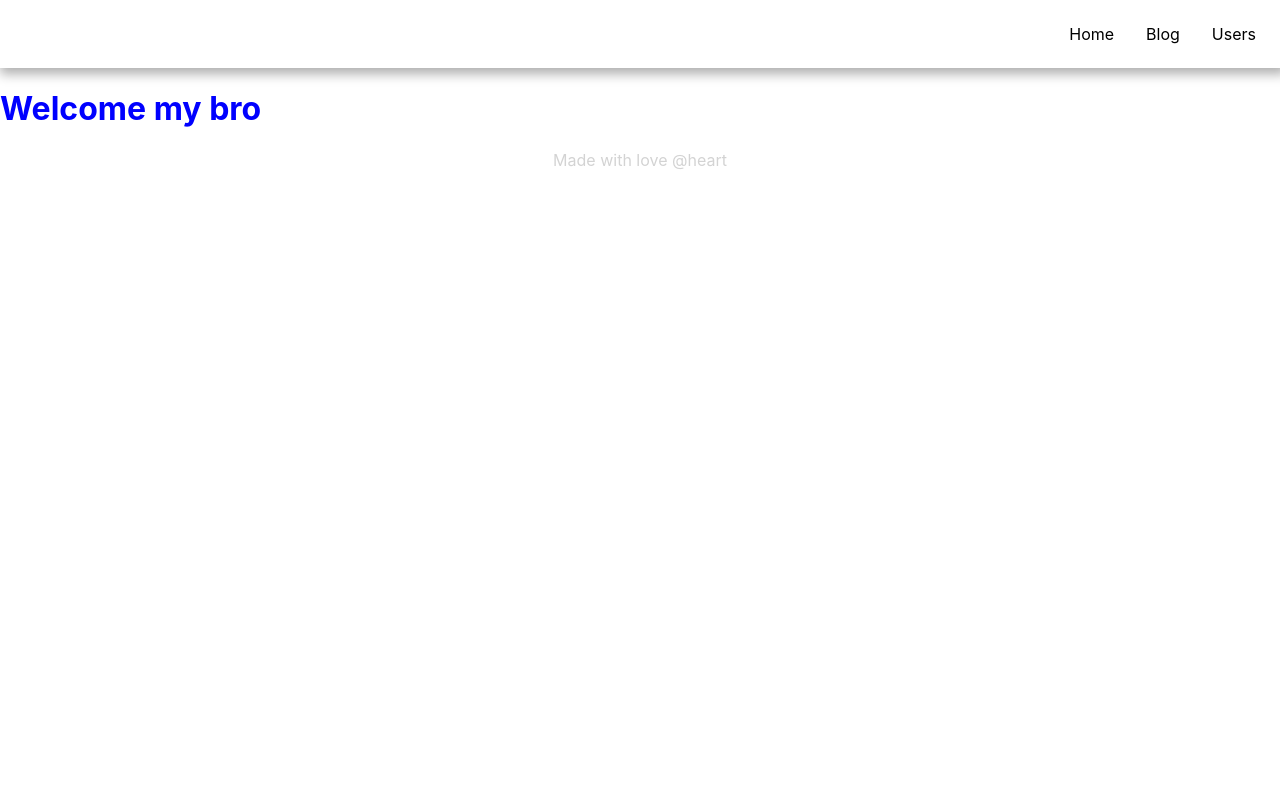
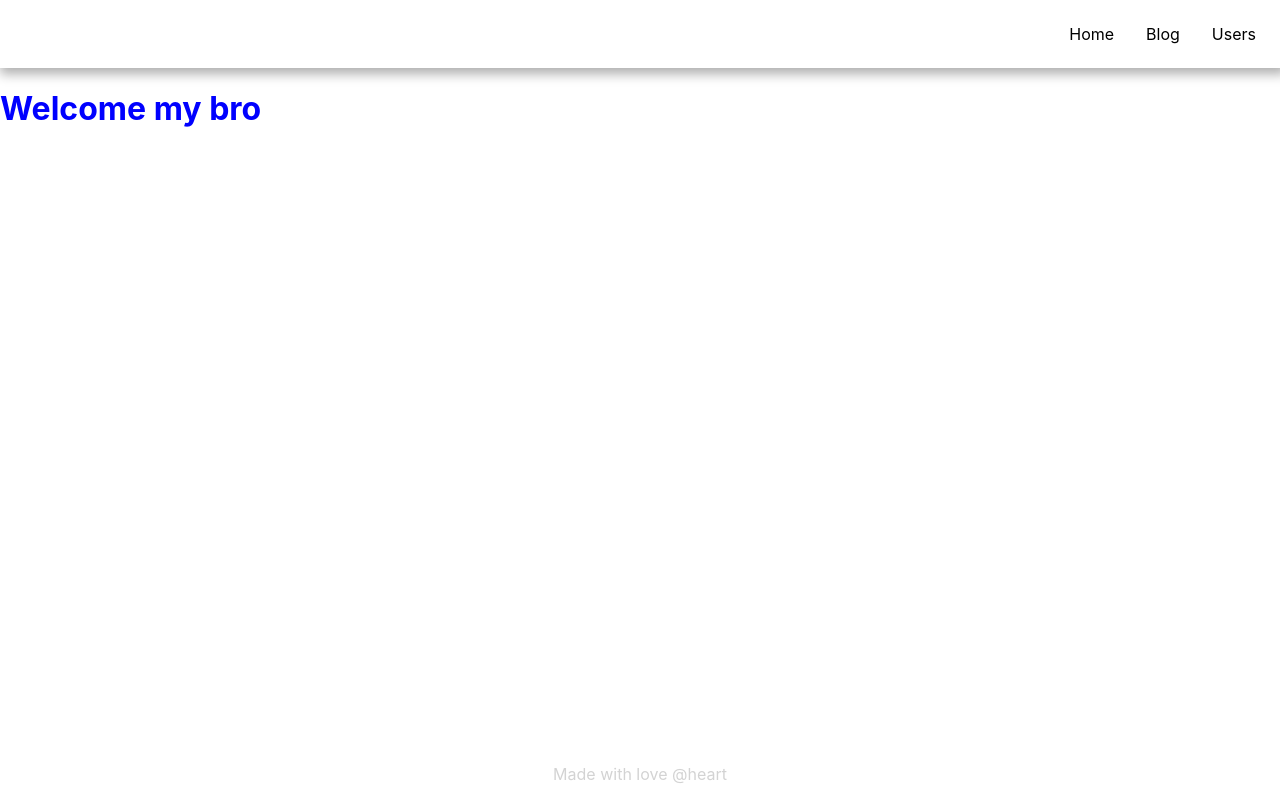
Before and after one commit to safrian-dev/nextjs_basic, a Next.js app: page / in a window 1280 px wide. Built offline with nearby package versions, Linux system fonts and the light colour scheme.

Commit message:
Membuat layout

```diff
--- /dev/null
+++ b/components/Layout/Layout.module.css
@@ -0,0 +1,9 @@
+.container{
+    height: 100%;
+    display: flex;
+    flex-direction: column;
+}
+
+.content{
+    flex: 1;
+}
--- /dev/null
+++ b/components/Layout/index.tsx
@@ -0,0 +1,20 @@
+import Header from '../Header'
+import Footer from '../Footer'
+import { ReactNode } from 'react'
+import styles from './Layout.module.css'
+
+interface LayoutProps{
+    children: ReactNode;
+}
+export default function Layout(props: LayoutProps) {
+    const {children} = props;
+     return (
+         <div className={styles.container}>
+             <Header/>
+             <div className={styles.content}>
+                 {children}
+             </div>
+             <Footer/>
+         </div>
+     )
+ }
--- a/pages/index.tsx
+++ b/pages/index.tsx
@@ -1,13 +1,12 @@
-import Header from "../components/Header"
-import Footer from "../components/Footer"
+import Layout from "../components/Layout"
 import styles from '../styles/Home.module.css'
 
 export default function Home() {
   return (
-    <div>
-      <Header/>
-      <h1 className={styles['title-homepage']}>Welcome my bro</h1>
-      <Footer/>
-    </div>
+      <Layout>
+        <div>
+          <h1 className={styles['title-homepage']}>Welcome my bro</h1>
+        </div>
+      </Layout>
   )
 }
--- a/styles/globals.css
+++ b/styles/globals.css
@@ -6,6 +6,7 @@
     Ubuntu, Cantarell, Fira Sans, Droid Sans, Helvetica Neue, sans-serif;
   max-width: 1400px;
   margin: auto;
+  height: 100%;
 }
 
 a {
@@ -17,6 +18,6 @@
   box-sizing: border-box;
 }
 
-.title{
-  color: red;
+#__next{
+  height: 100%;
 }
```
Also changed, not shown: pages/blog.tsx (+7 -3 lines), pages/users/index.tsx (+7 -3 lines).
